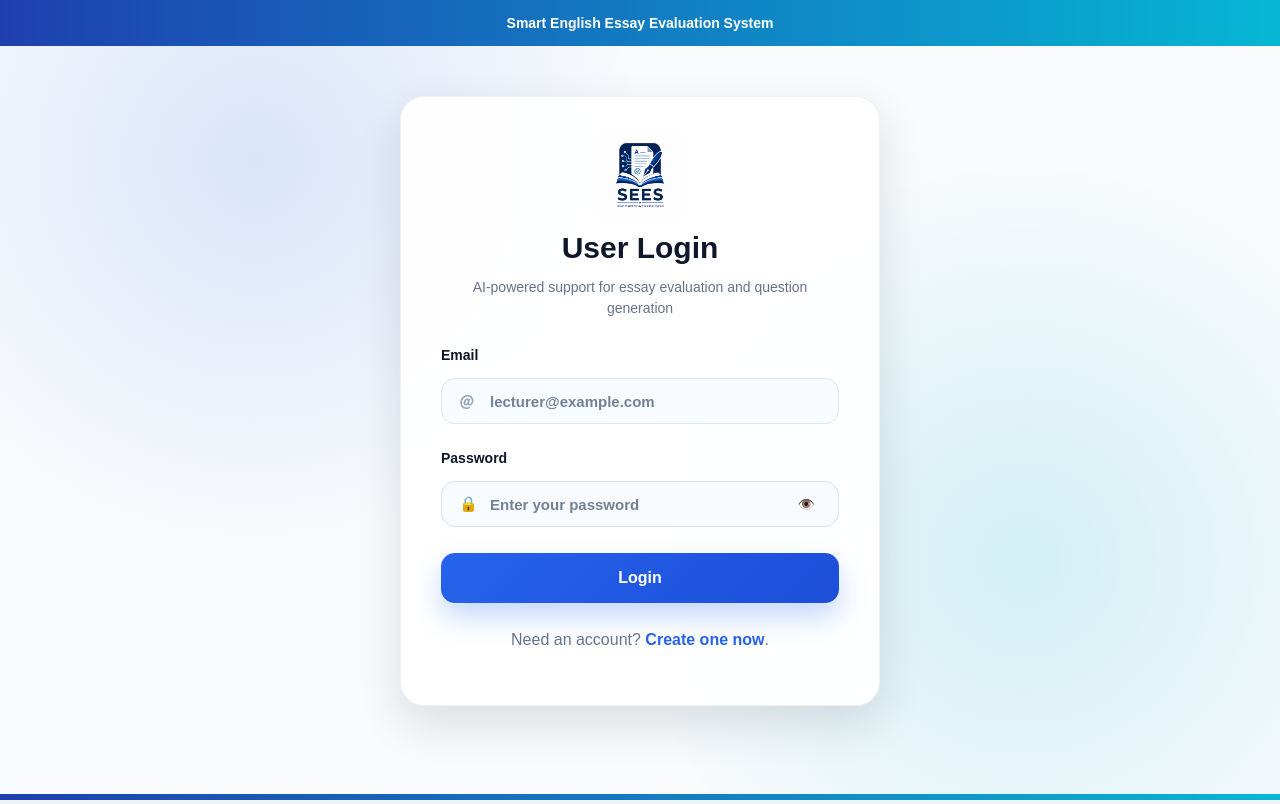
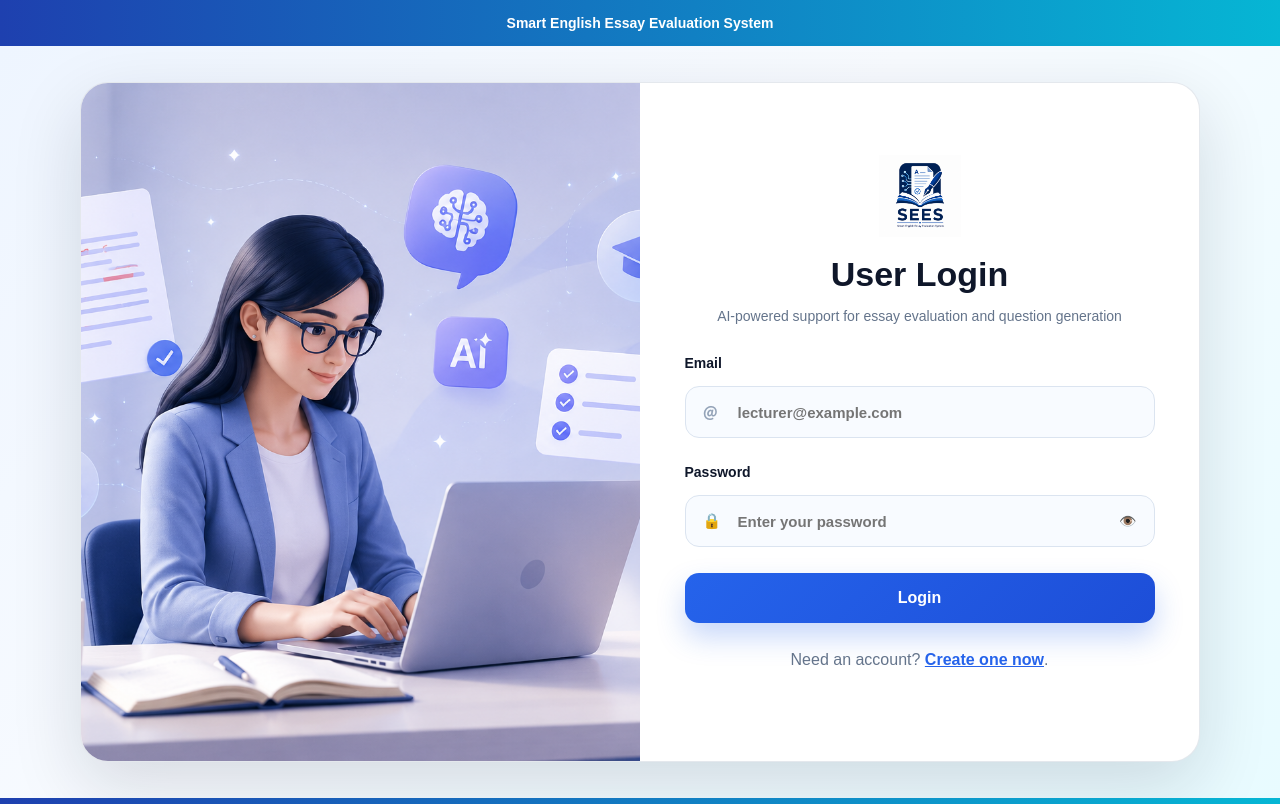
Before and after one commit to Dinigoonetilleke/Final-Year-Project, a React (Vite) app in the folder frontend/: page /login in a window 1280 px wide. Built offline with nearby package versions, Linux system fonts and the light colour scheme; the HTML template or start-up script is replaced by a standard one.

Commit message:
Refined landing page and Login/ Sign Up

```diff
--- a/frontend/src/components/AuthForm.jsx
+++ b/frontend/src/components/AuthForm.jsx
@@ -1,4 +1,3 @@
-import { Link } from 'react-router-dom'
 import { useState } from 'react'
 
 export default function AuthForm({
@@ -30,11 +29,17 @@ export default function AuthForm({
   }
 
   return (
-    <div className="screen-shell">
+    <div className="screen-shell auth-shell">
       <div className="brand-bar">Smart English Essay Evaluation System</div>
 
-      <div className="center-wrap">
-        <div className="auth-card">
+      <div className="auth-split-wrap">
+        <div className="auth-split-card">
+          <div className="auth-visual-side">
+            <img src="/auth-illustration.png" alt="Essay evaluation workspace" />
+          </div>
+
+          <div className="auth-form-side">
+            <div className="auth-card refined-auth-card">
               <img src="/src/assets/logo.png" className="logo" alt="Smart Essay Logo" />
 
               <h1>{title}</h1>
@@ -48,7 +53,8 @@ export default function AuthForm({
               <form className="stack-form" onSubmit={onSubmit}>
                 {fields.map((field) => {
                   const isPassword = field.type === 'password'
-              const inputType = isPassword && visiblePasswords[field.name] ? 'text' : field.type || 'text'
+                  const inputType =
+                    isPassword && visiblePasswords[field.name] ? 'text' : field.type || 'text'
 
                   return (
                     <label key={field.name}>
@@ -85,8 +91,8 @@ export default function AuthForm({
               </form>
 
               <div className="auth-footer">{footer}</div>
-
-
+            </div>
+          </div>
         </div>
       </div>
 
--- a/frontend/src/styles.css
+++ b/frontend/src/styles.css
@@ -3553,64 +3553,125 @@ select {
   font-size: 11px;
 }
 
-/* Fix recent dashboard panels */
-
-.dashboard-grid > .panel:nth-last-of-type(2) {
-  grid-column: span 6 !important;
-}
-
-.dashboard-grid > .panel:nth-last-of-type(1) {
-  grid-column: span 6 !important;
-}
-
-@media (max-width: 1000px) {
-  .dashboard-grid > .panel:nth-last-of-type(2),
-  .dashboard-grid > .panel:nth-last-of-type(1) {
-    grid-column: 1 / -1 !important;
-  }
-}
-
-/* Fix auth input icon overlap */
-
-.input-wrapper input,
-.password-wrapper input {
-  padding-left: 48px !important;
+.auth-split-wrap {
+  min-height: calc(100vh - 58px);
+  display: flex;
+  align-items: center;
+  justify-content: center;
+  padding: 36px;
+  background: linear-gradient(135deg, #eef5ff 0%, #f8fbff 45%, #e8fbff 100%);
+}
+
+.auth-split-card {
+  width: min(1120px, 96vw);
+  min-height: 680px;
+  display: grid;
+  grid-template-columns: 1fr 1fr;
+  background: #ffffff;
+  border-radius: 28px;
+  overflow: hidden;
+  box-shadow: 0 24px 70px rgba(15, 23, 42, 0.14);
+  border: 1px solid rgba(148, 163, 184, 0.25);
+}
+
+.auth-visual-side {
+  background: #eef6ff;
+  overflow: hidden;
+}
+
+.auth-visual-side img {
+  width: 100%;
+  height: 100%;
+  object-fit: cover;
+}
+
+.auth-form-side {
+  display: flex;
+  align-items: center;
+  justify-content: center;
+  padding: 38px;
+}
+
+.refined-auth-card {
+  width: 100%;
+  max-width: 470px;
+  box-shadow: none;
+  border: none;
+  padding: 0;
+  background: transparent;
+}
+
+.auth-form-side .logo {
+  display: block;
+  margin: 0 auto 18px;
+}
+
+.auth-form-side h1 {
+  text-align: center;
+  font-size: 34px;
+  color: #0f172a;
+}
+
+.auth-form-side .tagline {
+  text-align: center;
+  margin-bottom: 28px;
+}
+
+@media (max-width: 900px) {
+  .auth-split-card {
+    grid-template-columns: 1fr;
+  }
+
+  .auth-visual-side {
+    display: none;
+  }
+}
+.input-wrapper input {
+  width: 100%;
+  height: 52px;
+  padding-left: 48px;
+  padding-right: 48px;
+}
+.input-wrapper {
+  position: relative !important;
+}
+
+.input-icon {
+  position: absolute !important;
+  left: 18px !important;
+  top: 50% !important;
+  transform: translateY(-50%) !important;
+  z-index: 2 !important;
+  pointer-events: none !important;
+}
+
+.input-wrapper input {
+  width: 100% !important;
+  padding-left: 52px !important;
   padding-right: 52px !important;
 }
 
-.input-icon {
-  left: 18px !important;
-  z-index: 3 !important;
-  pointer-events: none;
-}
-
+.icon-toggle,
 .password-toggle {
+  position: absolute !important;
   right: 18px !important;
-  z-index: 3 !important;
-}
-
-.stack-form input::placeholder {
-  color: #64748b !important;
-  opacity: 0.9;
-}
+  top: 50% !important;
+  transform: translateY(-50%) !important;
+  background: transparent !important;
+  border: none !important;
+  width: auto !important;
+  height: auto !important;
+  padding: 0 !important;
+  box-shadow: none !important;
+}
+
 .auth-link {
-  color: #2563eb;
-  font-weight: 600;
-  text-decoration: none;
-}
-
-.auth-link:hover {
-  text-decoration: underline;
-}
-
-.auth-footer-text a {
   color: #2563eb !important;
   font-weight: 700 !important;
   text-decoration: underline !important;
   cursor: pointer !important;
-  display: inline !important;
-}
-
-.auth-footer-text a:hover {
+}
+
+.auth-link:hover {
   color: #1d4ed8 !important;
 }
```
Also changed, not shown: frontend/public/auth-illustration.png (added), frontend/public/dashboard-preview.png. Lines whose indentation alone changed are shown as unchanged.
